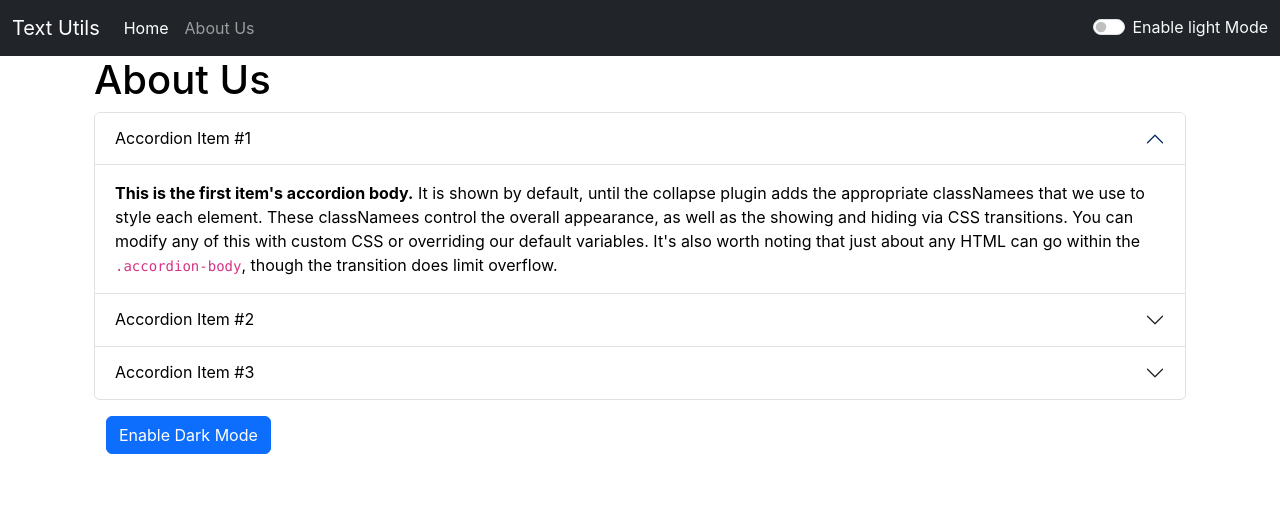
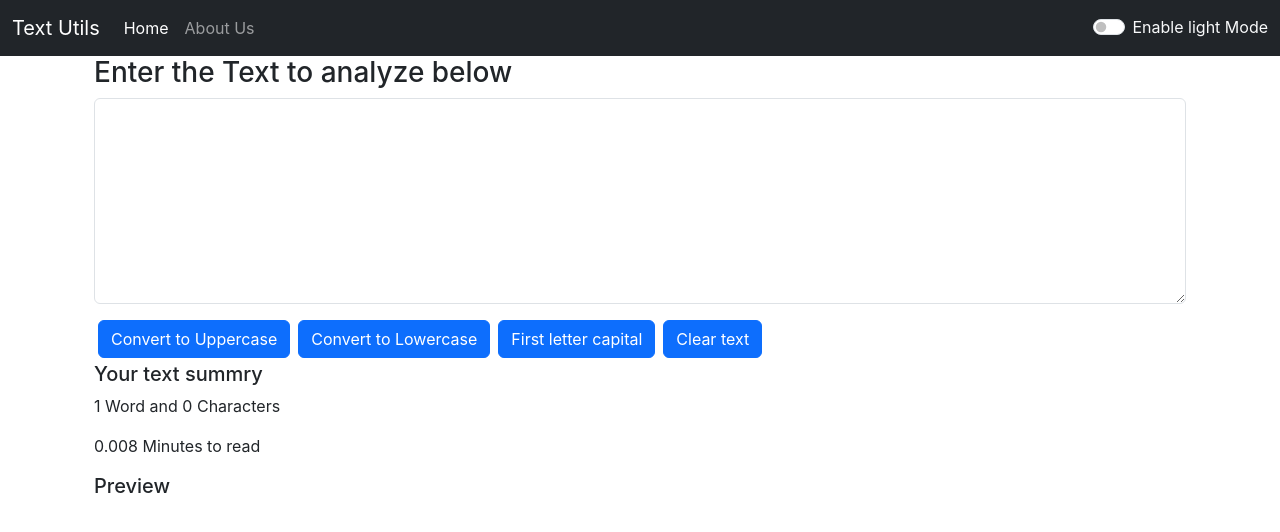
Before and after one commit to prashantAarya19/reactPOC, a React (Create React App) app: page / in a window 1280 px wide. Shown: the top 532 px of the page. Built offline with nearby package versions, Linux system fonts and the light colour scheme.

Commit message:
react router dom 6

```diff
--- a/package.json
+++ b/package.json
@@ -8,6 +8,7 @@
     "@testing-library/user-event": "^13.5.0",
     "react": "^18.2.0",
     "react-dom": "^18.2.0",
+    "react-router-dom": "^6.6.2",
     "react-scripts": "5.0.1",
     "web-vitals": "^2.1.4"
   },
--- a/src/App.js
+++ b/src/App.js
@@ -1,9 +1,10 @@
 
 import { useState } from 'react';
 import './App.css';
+import { BrowserRouter as Router, Route, Routes } from 'react-router-dom';
 import About from './components/About';
 import Navbar from './components/Navbar';
-// import TextForm from './components/TextForm';
+import TextForm from './components/TextForm';
 
 function App() {
   const [mode, setMode] = useState('dark');
@@ -14,14 +15,19 @@ function App() {
     else
       setMode('dark');
   };
-
   return (
     <>
-      <Navbar title = "Text Utils" aboutText = "About Us" mode = {mode} toggleMode={toggleMode}/>
-      <div className="container">
-        {/* <TextForm heading="Enter the Text to analyze below"/> */}
-        <About />
-      </div>
+
+        <Router>
+          <Navbar title = "Text Utils" aboutText = "About Us" mode = {mode} toggleMode={toggleMode}/>
+          <div className="container">
+            <Routes>
+              <Route exact path="/" element={<TextForm heading="Enter the Text to analyze below"/>} />
+              <Route exact path="/about" element={<About />} />
+            </Routes>
+          </div>
+        </Router>
+
     </>
   );
 }
--- a/src/components/Navbar.js
+++ b/src/components/Navbar.js
@@ -1,5 +1,6 @@
 import React from 'react'
 import PropTypes from 'prop-types'
+import { Link } from 'react-router-dom';
 
 
 export default function Navbar(props) {
@@ -13,16 +14,12 @@ export default function Navbar(props) {
           <div className="collapse navbar-collapse" id="navbarSupportedContent">
             <ul className="navbar-nav me-auto mb-2 mb-lg-0">
               <li className="nav-item">
-                <a className="nav-link active" aria-current="page" href="/">Home</a>
+                <Link className="nav-link active" aria-current="page" to="/">Home</Link>
               </li>
               <li className="nav-item">
-                <a className="nav-link" href="/">{props.aboutText}</a>
+                <Link className="nav-link" to="/about">{props.aboutText}</Link>
               </li>
             </ul>
-            {/* <form className="d-flex" role="search">
-              <input className="form-control me-2" type="search" placeholder="Search" aria-label="Search" />
-              <button className="btn btn-outline-success" type="submit">Search</button>
-            </form> */}
             <div className="form-check form-switch">
               <input className="form-check-input" type="checkbox" role="switch" id="flexSwitchCheckDefault" onClick={props.toggleMode} />
               <label className={`form-check-label text-${props.mode === 'light' ? 'dark': 'light'}`} htmlFor="flexSwitchCheckDefault">Enable {props.mode === 'light' ? 'dark': 'light'} Mode</label>
--- a/src/components/TextForm.js
+++ b/src/components/TextForm.js
@@ -1,7 +1,7 @@
 import React, {useState} from 'react'
 
 export default function TextForm(props) {
-  const [text, setText] = useState("Enter text here");
+  const [text, setText] = useState("");
   const handletoUpperCase = () => {
     setText(text.toUpperCase());
   }
@@ -43,11 +43,11 @@ export default function TextForm(props) {
         <button className="btn btn-primary mx-1" onClick={handleFirstLetterCapital}>First letter capital</button>
         <button className="btn btn-primary mx-1" onClick={handleClearText}>Clear text</button>
      </div>
-      <div className="container my-3">
-        <h3>Your text summry</h3>
+      <div className="container my-1">
+        <h5>Your text summry</h5>
         <p>{text.split(' ').length} Word and {text.length} Characters</p>
         <p>{0.008 * text.split(' ').length} Minutes to read</p>
-        <h3>Preview</h3>
+        <h5>Preview</h5>
         <p>{text}</p>
       </div>
      </>
```
Also changed, not shown: 1 other file (tests, documents, lock files or other folders).
